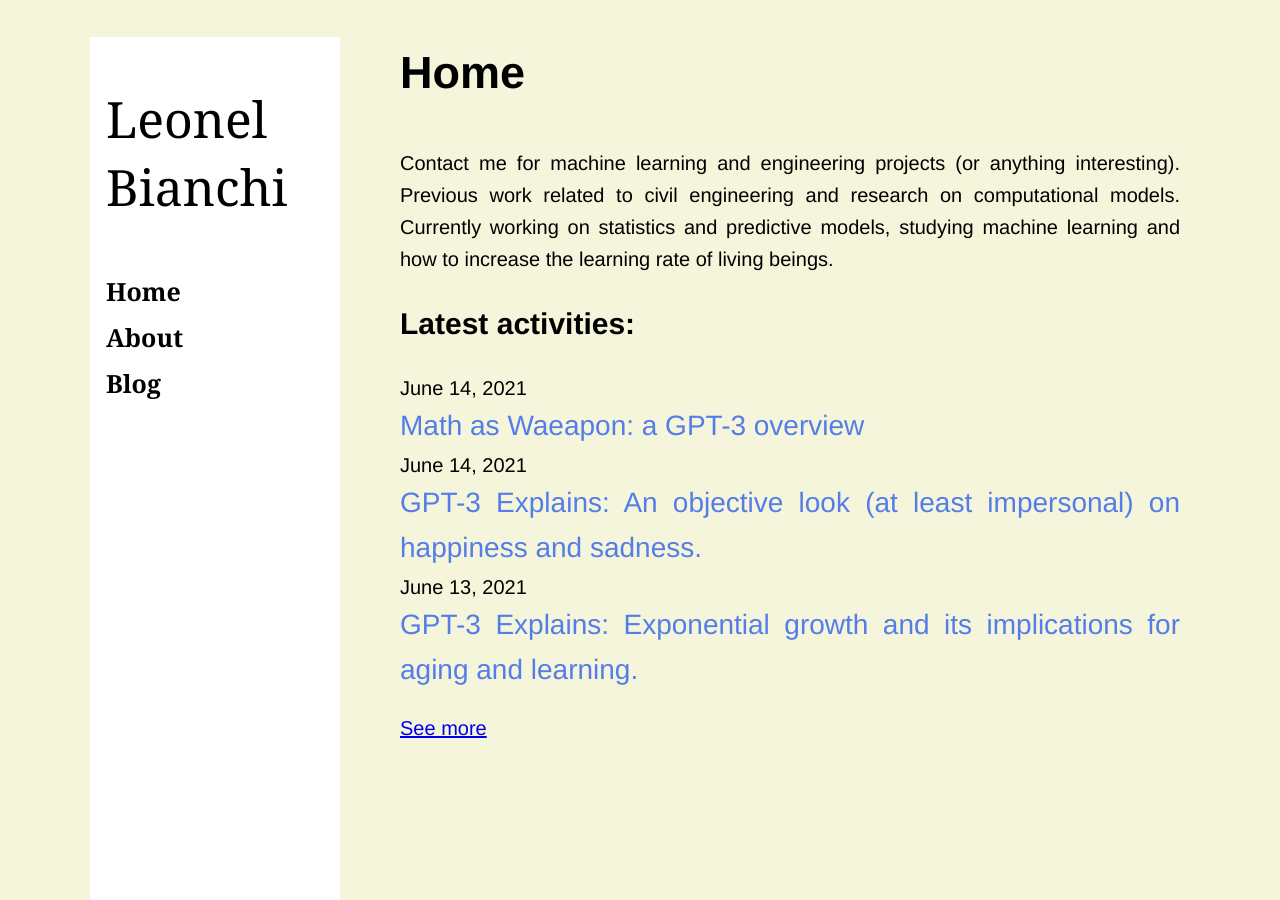
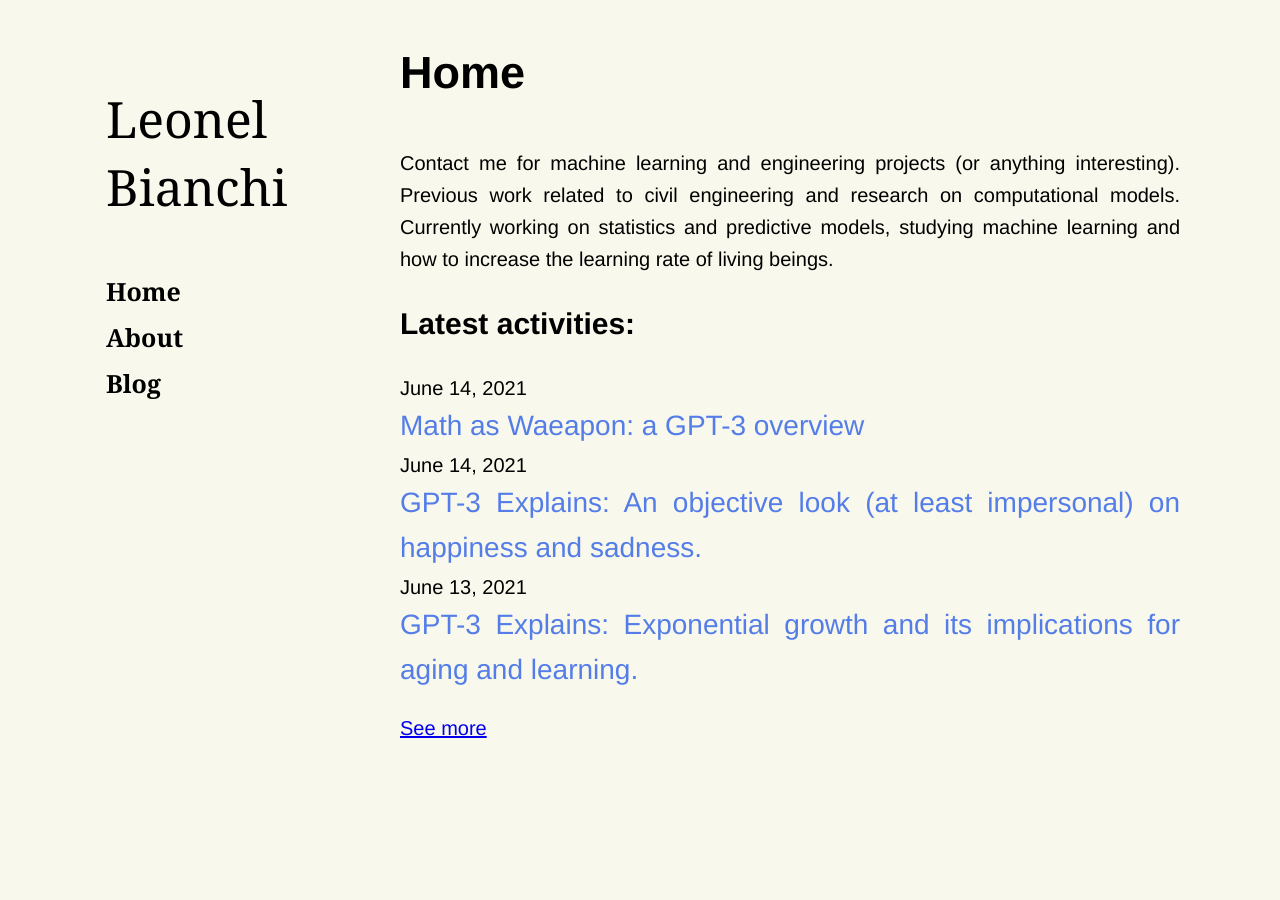
Before and after one commit to leonelBianchi/lebianchi.github.io, a Jekyll site: the page built from index.md, in a window 1280 px wide. Built offline with Jekyll 4.4.1, drawn with Linux system fonts in a browser that asks for light colours.

Commit message:
updated sidenav

```diff
--- a/_layouts/default.html
+++ b/_layouts/default.html
@@ -11,13 +11,13 @@
             margin-right: auto;
             max-width: 1100px;
             font-size: 5px;
-            background-color: beige;
+            background-color: rgb(248, 248, 236);
         }
         .sidenav{
             height: 100%;
             width: 250px;
             position: fixed;
-            background-color:white;
+            background-color:rgb(248, 248, 236);
             overflow-x: hidden;
 
         }
--- a/_layouts/post2.html
+++ b/_layouts/post2.html
@@ -11,7 +11,7 @@
             margin-right: auto;
             max-width: 1000px;
             font-size: 5px;
-            background-color: beige;
+            background-color: rgb(248, 248, 236);
 
         }
         .main{
```
